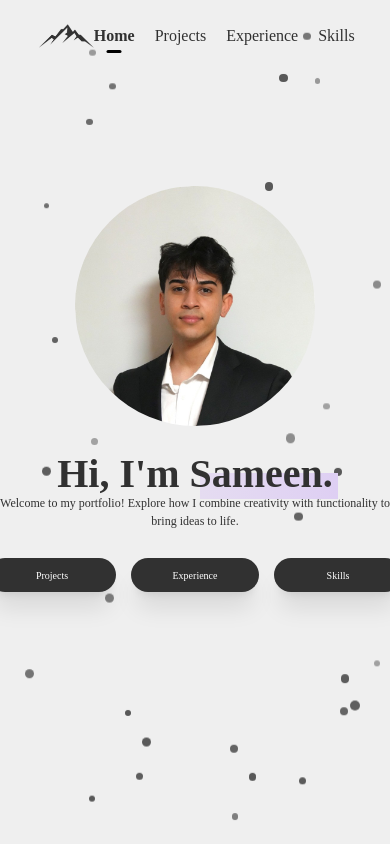
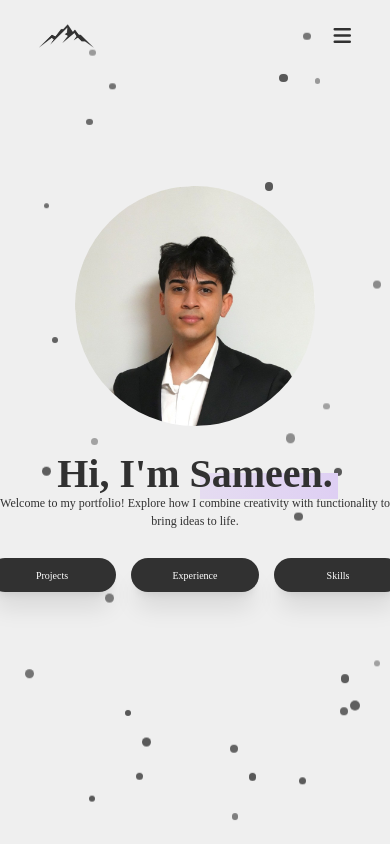
Before and after one commit to sameenmajid12/Portfolio, a React (Vite) app: page / in a window 390 px wide. Shown: the top 844 px of the page. Built offline with nearby package versions, Linux system fonts and the light colour scheme; a web font is replaced by a local one.

Commit message:
Added header menu for small screen sizes

```diff
--- a/src/App.jsx
+++ b/src/App.jsx
@@ -59,7 +59,7 @@ function App() {
   };
 
   return (
-    <div className={`flex-col min-h-screen ${!windowTop ? "mt-18" : ""}`}>
+    <div className={`flex-col min-h-screen ${!windowTop ? "mt-[72px]" : ""}`}>
       <Header windowTop={windowTop} scrollToSection={scrollToSection} checkActive={checkActive}/>
       <Home scrollToSection={scrollToSection}/>
       <Projects />
--- a/src/Components/Header.jsx
+++ b/src/Components/Header.jsx
@@ -1,10 +1,16 @@
+import { useState } from "react";
 import "../index.css";
-function Header({ windowTop,scrollToSection,checkActive }) {
-
+import HeaderMenu from "./HeaderMenu";
+function Header({ windowTop, scrollToSection, checkActive }) {
+  const [menuVisibility, setMenuVisibility] = useState(false);
+  const toggleMenu = () => {
+    setMenuVisibility((prev) => !prev);
+  };
   const selectorLine = (
     <span className="animate-slide-up bottom-[-5px] right-1/2 transform -translate-x-[-50%] absolute w-3.75 h-0.75 rounded bg-black"></span>
   );
   return (
+    <>
       <div
         className={`flex justify-between sidePadding h-18 items-center ${
           !windowTop
@@ -13,15 +19,13 @@ function Header({ windowTop,scrollToSection,checkActive }) {
         }`}
       >
         <img className="w-auto h-6" src="/assets/logo.png"></img>
-      <div className="text-primary flex text-l gap-x-5">
+        <div className="text-primary hidden md:flex text-l gap-x-5">
           <div
             className={`relative cursor-pointer ${
               checkActive("home") ? "font-bold" : ""
             }`}
           >
-          <a onClick={() => scrollToSection("home")}>
-            Home
-          </a>
+            <a onClick={() => scrollToSection("home")}>Home</a>
 
             {checkActive("home") ? selectorLine : ""}
           </div>
@@ -30,9 +34,7 @@ function Header({ windowTop,scrollToSection,checkActive }) {
               checkActive("projects") ? "font-bold" : ""
             }`}
           >
-          <a onClick={() => scrollToSection("projects")}>
-            Projects
-          </a>
+            <a onClick={() => scrollToSection("projects")}>Projects</a>
 
             {checkActive("projects") ? selectorLine : ""}
           </div>
@@ -41,9 +43,7 @@ function Header({ windowTop,scrollToSection,checkActive }) {
               checkActive("experience") ? "font-bold" : ""
             }`}
           >
-          <a onClick={() => scrollToSection("experience")}>
-            Experience
-          </a>
+            <a onClick={() => scrollToSection("experience")}>Experience</a>
             {checkActive("experience") ? selectorLine : ""}
           </div>
           <div
@@ -51,11 +51,19 @@ function Header({ windowTop,scrollToSection,checkActive }) {
               checkActive("skills") ? "font-bold" : ""
             }`}
           >
-          <a onClick={()=>scrollToSection('skills')}>Skills</a>
+            <a onClick={() => scrollToSection("skills")}>Skills</a>
             {checkActive("skills") ? selectorLine : ""}
           </div>
         </div>
+        <div
+
+          className="cursor-pointer inline md:hidden text-xl text-[#313131] hover:text-[#6F6F6F]"
+        >
+          <i  onClick={toggleMenu} className="fa-solid fa-bars"></i>
         </div>
+      </div>
+      {menuVisibility && <HeaderMenu toggleVisibility={toggleMenu}/>}
+    </>
   );
 }
 export default Header;
--- /dev/null
+++ b/src/Components/HeaderMenu.jsx
@@ -0,0 +1,16 @@
+import { useEffect } from "react";
+
+function HeaderMenu({toggleVisibility}){
+  useEffect(()=>{
+    document.body.style.overflow = "hidden";
+    return()=>{
+      document.body.style.overflow='scroll';
+    }
+  },[])
+  return(
+    <div className="animate-slide-in bg-white w-[100dvw] h-[100dvh] z-200 fixed top-0 bottom-0 right-0 left-0">
+        <i onClick={toggleVisibility} className="fa-solid fa-multiply absolute top-5 right-5 text-3xl cursor-pointer"></i>
+    </div>
+  )
+}
+export default HeaderMenu;
--- a/src/index.css
+++ b/src/index.css
@@ -9,6 +9,7 @@
   --color-bgColor:#efefef;
   --spacing-header: 72px;
   --animate-float:float ease-in-out infinite;
+  --animate-slide-in:slideIn 0.5s ease;
 }
 html{
   font-family: 'Inria Sans';
@@ -53,3 +54,11 @@ html, body, #root {
     transform: translateY(0);
   }
 }
+@keyframes slideIn{
+  0%{
+    transform: translateX(100%);
+  }
+  100%{
+    transform: translateX(0);
+  }
+}
```
Lines whose indentation alone changed are shown as unchanged.
